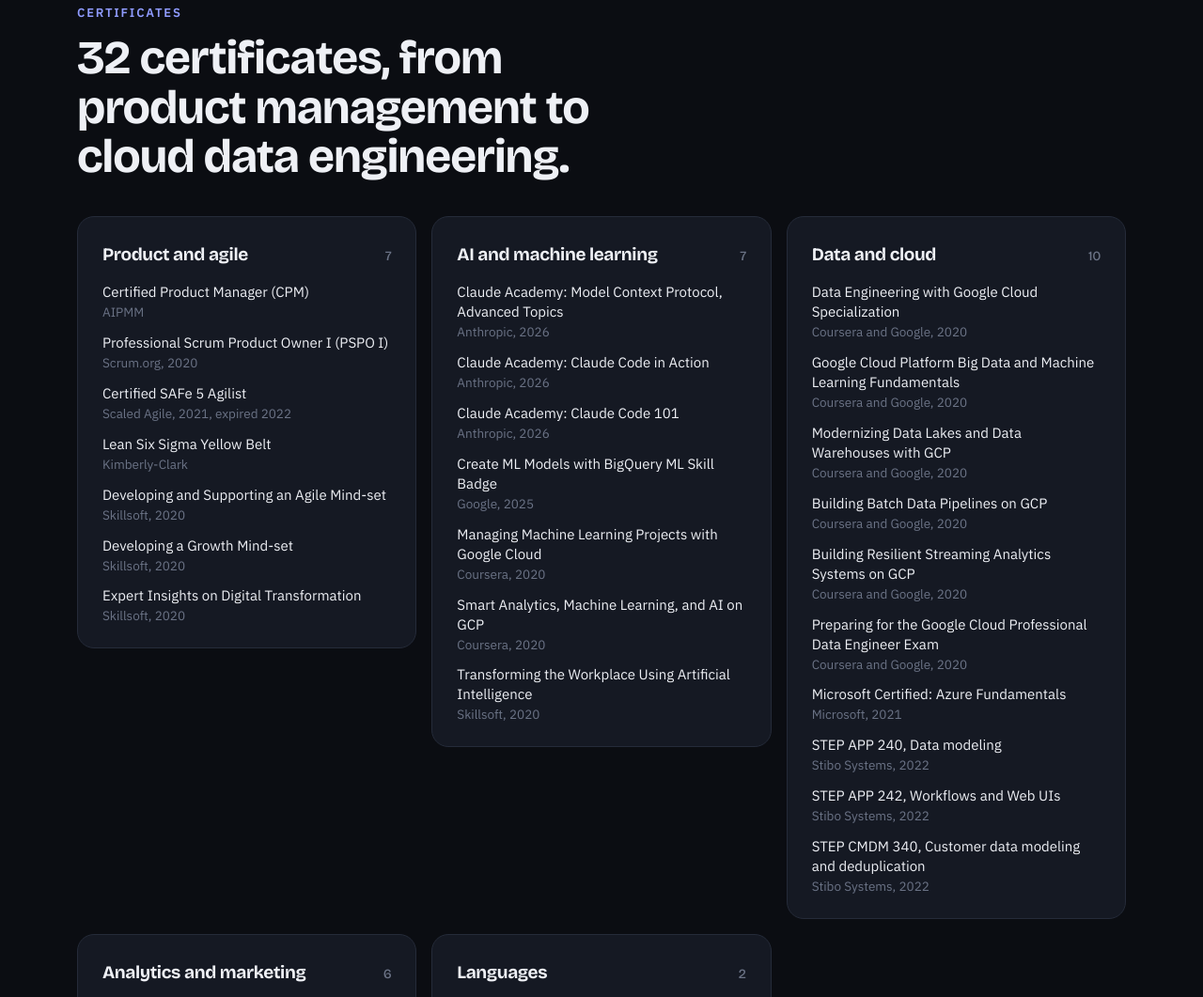
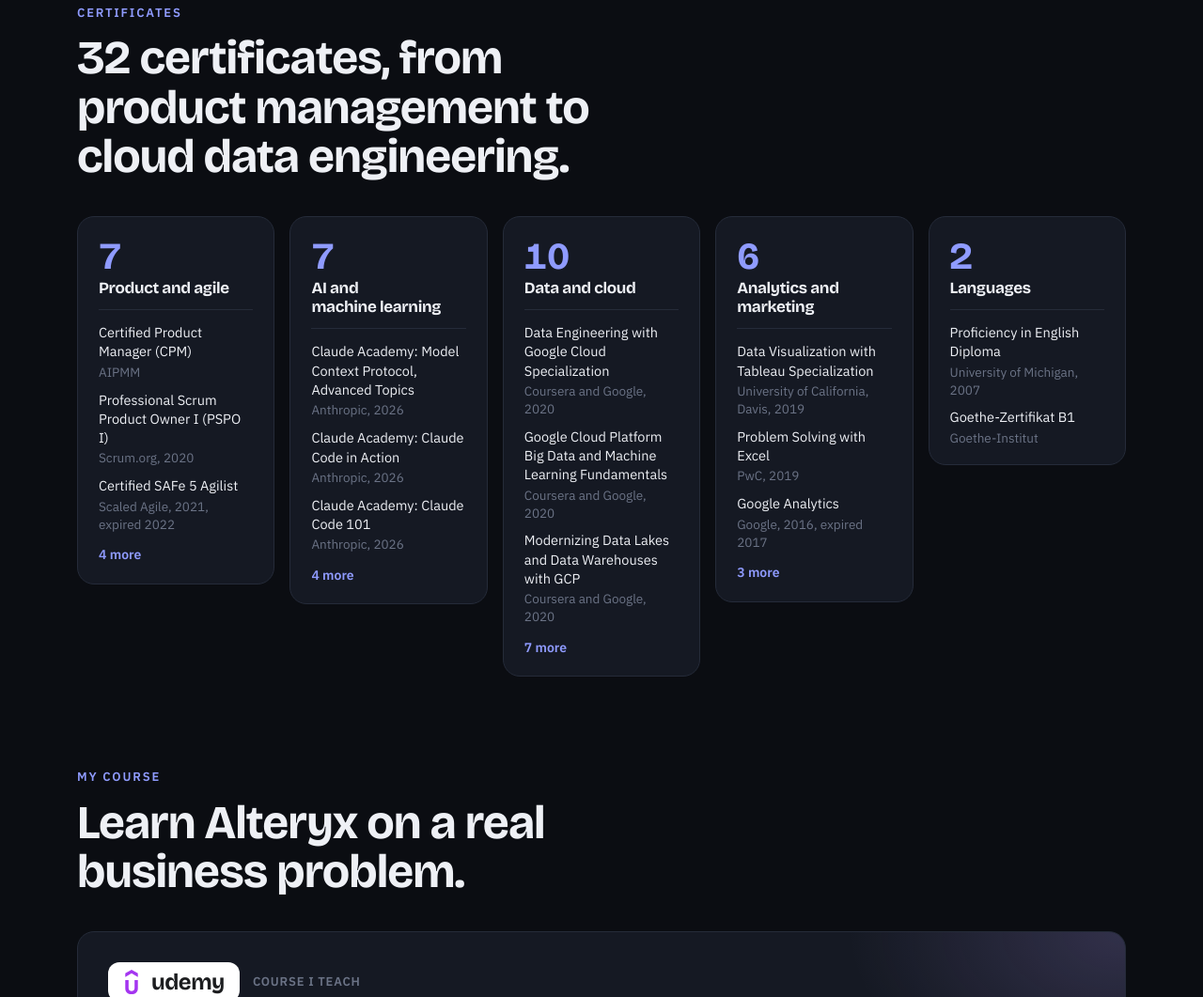
Before and after one commit to costasxeras-stack/costasxeras-stack.github.io, a plain HTML site: page index.html in a window 1280 px wide. Shown: the part 5099-6160 px from the top of the page at 94% size. Drawn offline with nearby package versions, Linux system fonts and the light colour scheme.

Commit message:
v2.19.3: certificate breakdown per section, Stibo logo

```diff
--- a/assets/site.css
+++ b/assets/site.css
@@ -350,3 +350,20 @@ figcaption{font-size:14px;color:var(--faint);margin-top:8px}
 .work[hidden]{display:none}
 @media (max-width:980px){.featured{grid-template-columns:1fr}.work{grid-template-columns:1fr 200px}}
 @media (max-width:640px){.work{grid-template-columns:1fr}.work .thumb{order:-1}.work .thumb.none{display:none}.filters{flex-wrap:nowrap;overflow-x:auto;padding-bottom:4px;margin-right:-22px}.filters button{flex:none}}
+
+/* 2.19.3: certificate breakdown */
+.certs{grid-template-columns:repeat(5,minmax(0,1fr))}
+@media (max-width:1100px){.certs{grid-template-columns:repeat(2,minmax(0,1fr))}}
+@media (max-width:640px){.certs{grid-template-columns:1fr}}
+.cert-group{padding:22px 22px 18px;display:flex;flex-direction:column}
+.cg-head{display:grid;gap:4px;border-bottom:1px solid var(--line);padding-bottom:12px}
+.cg-head b{font:700 40px/1 var(--display);color:var(--accent);font-variant-numeric:tabular-nums}
+.cg-head h3{font-size:17px;line-height:1.2}
+.cert-group ul{gap:10px}
+.cert-group .cn{font-size:14.5px}
+.cert-group details{margin-top:12px}
+.cert-group details summary{cursor:pointer;color:var(--accent);font-weight:600;font-size:14px;list-style:none}
+.cert-group details summary::-webkit-details-marker{display:none}
+.cert-group details .less,.cert-group details[open] .more{display:none}
+.cert-group details[open] .less{display:inline}
+.cert-group details ul{margin-top:12px}
--- a/index.html
+++ b/index.html
@@ -15,7 +15,7 @@
 <link rel="preconnect" href="https://fonts.googleapis.com">
 <link rel="preconnect" href="https://fonts.gstatic.com" crossorigin>
 <link href="https://fonts.googleapis.com/css2?family=Bricolage+Grotesque:opsz,wght@12..96,500;12..96,700&family=IBM+Plex+Sans:wght@400;500;600&display=swap" rel="stylesheet">
-<link rel="stylesheet" href="assets/site.css?v=2.19.0">
+<link rel="stylesheet" href="assets/site.css?v=2.19.3">
 </head>
 <body>
 
@@ -159,7 +159,7 @@
       </details>
       <details class="job">
         <summary>
-          <div class="who"><span class="logo-wrap"><img class="logo" src="https://www.google.com/s2/favicons?domain=stibosystems.com&amp;sz=128" alt="" width="64" height="64" onerror="this.parentNode.classList.add('failed')"><span class="logo mono" aria-hidden="true">S</span></span><div><div class="co">Stibo Systems</div><div class="title">Technical Product Manager</div><div class="when">Aarhus, Denmark (remote), Apr 2022 to Jun 2024</div></div></div>
+          <div class="who"><img class="logo" src="assets/img/logo-stibo.webp" alt="" width="64" height="64" loading="lazy"><div><div class="co">Stibo Systems</div><div class="title">Technical Product Manager</div><div class="when">Aarhus, Denmark (remote), Apr 2022 to Jun 2024</div></div></div>
           <span class="toggle" aria-hidden="true">+</span>
         </summary>
         <div class="body"><ul>
@@ -213,11 +213,11 @@
       <h2>32 certificates, from product management to cloud data engineering.</h2>
     </div>
     <div class="certs">
-      <div class="cert-group reveal"><h3>Product and agile <small>7</small></h3><ul><li><span class="cn">Certified Product Manager (CPM)</span><span class="ci">AIPMM</span></li><li><span class="cn">Professional Scrum Product Owner I (PSPO I)</span><span class="ci">Scrum.org, 2020</span></li><li><span class="cn">Certified SAFe 5 Agilist</span><span class="ci">Scaled Agile, 2021, expired 2022</span></li><li><span class="cn">Lean Six Sigma Yellow Belt</span><span class="ci">Kimberly-Clark</span></li><li><span class="cn">Developing and Supporting an Agile Mind-set</span><span class="ci">Skillsoft, 2020</span></li><li><span class="cn">Developing a Growth Mind-set</span><span class="ci">Skillsoft, 2020</span></li><li><span class="cn">Expert Insights on Digital Transformation</span><span class="ci">Skillsoft, 2020</span></li></ul></div>
-      <div class="cert-group reveal"><h3>AI and machine learning <small>7</small></h3><ul><li><span class="cn">Claude Academy: Model Context Protocol, Advanced Topics</span><span class="ci">Anthropic, 2026</span></li><li><span class="cn">Claude Academy: Claude Code in Action</span><span class="ci">Anthropic, 2026</span></li><li><span class="cn">Claude Academy: Claude Code 101</span><span class="ci">Anthropic, 2026</span></li><li><span class="cn">Create ML Models with BigQuery ML Skill Badge</span><span class="ci">Google, 2025</span></li><li><span class="cn">Managing Machine Learning Projects with Google Cloud</span><span class="ci">Coursera, 2020</span></li><li><span class="cn">Smart Analytics, Machine Learning, and AI on GCP</span><span class="ci">Coursera, 2020</span></li><li><span class="cn">Transforming the Workplace Using Artificial Intelligence</span><span class="ci">Skillsoft, 2020</span></li></ul></div>
-      <div class="cert-group reveal"><h3>Data and cloud <small>10</small></h3><ul><li><span class="cn">Data Engineering with Google Cloud Specialization</span><span class="ci">Coursera and Google, 2020</span></li><li><span class="cn">Google Cloud Platform Big Data and Machine Learning Fundamentals</span><span class="ci">Coursera and Google, 2020</span></li><li><span class="cn">Modernizing Data Lakes and Data Warehouses with GCP</span><span class="ci">Coursera and Google, 2020</span></li><li><span class="cn">Building Batch Data Pipelines on GCP</span><span class="ci">Coursera and Google, 2020</span></li><li><span class="cn">Building Resilient Streaming Analytics Systems on GCP</span><span class="ci">Coursera and Google, 2020</span></li><li><span class="cn">Preparing for the Google Cloud Professional Data Engineer Exam</span><span class="ci">Coursera and Google, 2020</span></li><li><span class="cn">Microsoft Certified: Azure Fundamentals</span><span class="ci">Microsoft, 2021</span></li><li><span class="cn">STEP APP 240, Data modeling</span><span class="ci">Stibo Systems, 2022</span></li><li><span class="cn">STEP APP 242, Workflows and Web UIs</span><span class="ci">Stibo Systems, 2022</span></li><li><span class="cn">STEP CMDM 340, Customer data modeling and deduplication</span><span class="ci">Stibo Systems, 2022</span></li></ul></div>
-      <div class="cert-group reveal"><h3>Analytics and marketing <small>6</small></h3><ul><li><span class="cn">Data Visualization with Tableau Specialization</span><span class="ci">University of California, Davis, 2019</span></li><li><span class="cn">Problem Solving with Excel</span><span class="ci">PwC, 2019</span></li><li><span class="cn">Google Analytics</span><span class="ci">Google, 2016, expired 2017</span></li><li><span class="cn">Google AdWords, Mobile Advertising</span><span class="ci">Google, 2016, expired 2017</span></li><li><span class="cn">Diploma in Digital Marketing</span><span class="ci">Upskillist, 2015</span></li><li><span class="cn">ECDL Expert</span><span class="ci">ICDL Europe</span></li></ul></div>
-      <div class="cert-group reveal"><h3>Languages <small>2</small></h3><ul><li><span class="cn">Proficiency in English Diploma</span><span class="ci">University of Michigan, 2007</span></li><li><span class="cn">Goethe-Zertifikat B1</span><span class="ci">Goethe-Institut</span></li></ul></div>
+      <div class="cert-group reveal"><div class="cg-head"><b>7</b><h3>Product and agile</h3></div><ul><li><span class="cn">Certified Product Manager (CPM)</span><span class="ci">AIPMM</span></li><li><span class="cn">Professional Scrum Product Owner I (PSPO I)</span><span class="ci">Scrum.org, 2020</span></li><li><span class="cn">Certified SAFe 5 Agilist</span><span class="ci">Scaled Agile, 2021, expired 2022</span></li></ul><details><summary><span class="more">4 more</span><span class="less">Show fewer</span></summary><ul><li><span class="cn">Lean Six Sigma Yellow Belt</span><span class="ci">Kimberly-Clark</span></li><li><span class="cn">Developing and Supporting an Agile Mind-set</span><span class="ci">Skillsoft, 2020</span></li><li><span class="cn">Developing a Growth Mind-set</span><span class="ci">Skillsoft, 2020</span></li><li><span class="cn">Expert Insights on Digital Transformation</span><span class="ci">Skillsoft, 2020</span></li></ul></details></div>
+      <div class="cert-group reveal"><div class="cg-head"><b>7</b><h3>AI and machine learning</h3></div><ul><li><span class="cn">Claude Academy: Model Context Protocol, Advanced Topics</span><span class="ci">Anthropic, 2026</span></li><li><span class="cn">Claude Academy: Claude Code in Action</span><span class="ci">Anthropic, 2026</span></li><li><span class="cn">Claude Academy: Claude Code 101</span><span class="ci">Anthropic, 2026</span></li></ul><details><summary><span class="more">4 more</span><span class="less">Show fewer</span></summary><ul><li><span class="cn">Create ML Models with BigQuery ML Skill Badge</span><span class="ci">Google, 2025</span></li><li><span class="cn">Managing Machine Learning Projects with Google Cloud</span><span class="ci">Coursera, 2020</span></li><li><span class="cn">Smart Analytics, Machine Learning, and AI on GCP</span><span class="ci">Coursera, 2020</span></li><li><span class="cn">Transforming the Workplace Using Artificial Intelligence</span><span class="ci">Skillsoft, 2020</span></li></ul></details></div>
+      <div class="cert-group reveal"><div class="cg-head"><b>10</b><h3>Data and cloud</h3></div><ul><li><span class="cn">Data Engineering with Google Cloud Specialization</span><span class="ci">Coursera and Google, 2020</span></li><li><span class="cn">Google Cloud Platform Big Data and Machine Learning Fundamentals</span><span class="ci">Coursera and Google, 2020</span></li><li><span class="cn">Modernizing Data Lakes and Data Warehouses with GCP</span><span class="ci">Coursera and Google, 2020</span></li></ul><details><summary><span class="more">7 more</span><span class="less">Show fewer</span></summary><ul><li><span class="cn">Building Batch Data Pipelines on GCP</span><span class="ci">Coursera and Google, 2020</span></li><li><span class="cn">Building Resilient Streaming Analytics Systems on GCP</span><span class="ci">Coursera and Google, 2020</span></li><li><span class="cn">Preparing for the Google Cloud Professional Data Engineer Exam</span><span class="ci">Coursera and Google, 2020</span></li><li><span class="cn">Microsoft Certified: Azure Fundamentals</span><span class="ci">Microsoft, 2021</span></li><li><span class="cn">STEP APP 240, Data modeling</span><span class="ci">Stibo Systems, 2022</span></li><li><span class="cn">STEP APP 242, Workflows and Web UIs</span><span class="ci">Stibo Systems, 2022</span></li><li><span class="cn">STEP CMDM 340, Customer data modeling and deduplication</span><span class="ci">Stibo Systems, 2022</span></li></ul></details></div>
+      <div class="cert-group reveal"><div class="cg-head"><b>6</b><h3>Analytics and marketing</h3></div><ul><li><span class="cn">Data Visualization with Tableau Specialization</span><span class="ci">University of California, Davis, 2019</span></li><li><span class="cn">Problem Solving with Excel</span><span class="ci">PwC, 2019</span></li><li><span class="cn">Google Analytics</span><span class="ci">Google, 2016, expired 2017</span></li></ul><details><summary><span class="more">3 more</span><span class="less">Show fewer</span></summary><ul><li><span class="cn">Google AdWords, Mobile Advertising</span><span class="ci">Google, 2016, expired 2017</span></li><li><span class="cn">Diploma in Digital Marketing</span><span class="ci">Upskillist, 2015</span></li><li><span class="cn">ECDL Expert</span><span class="ci">ICDL Europe</span></li></ul></details></div>
+      <div class="cert-group reveal"><div class="cg-head"><b>2</b><h3>Languages</h3></div><ul><li><span class="cn">Proficiency in English Diploma</span><span class="ci">University of Michigan, 2007</span></li><li><span class="cn">Goethe-Zertifikat B1</span><span class="ci">Goethe-Institut</span></li></ul></div>
     </div>
   </div>
 </section>
```
Also changed, not shown: assets/img/logo-stibo.webp (added), 2 other files.
